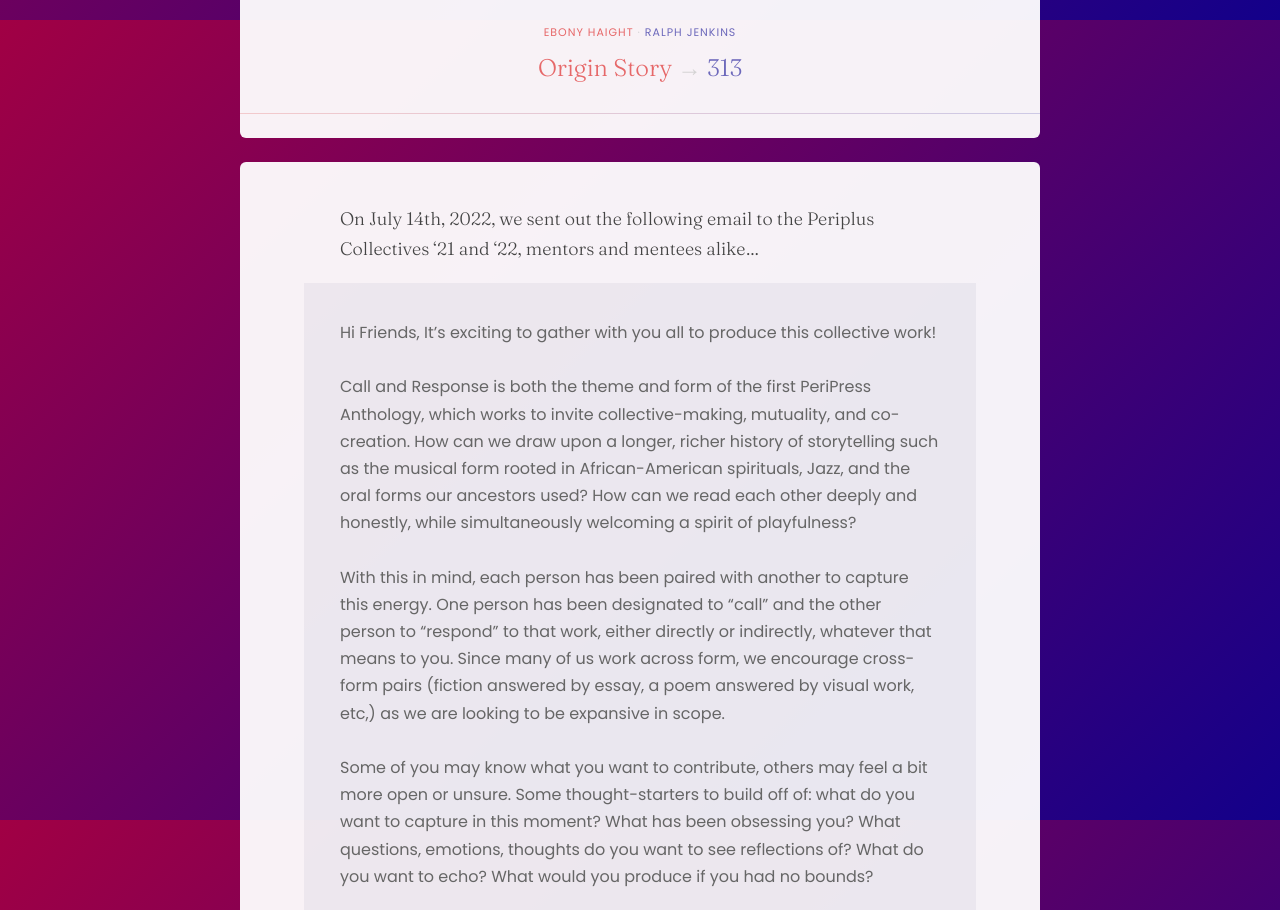
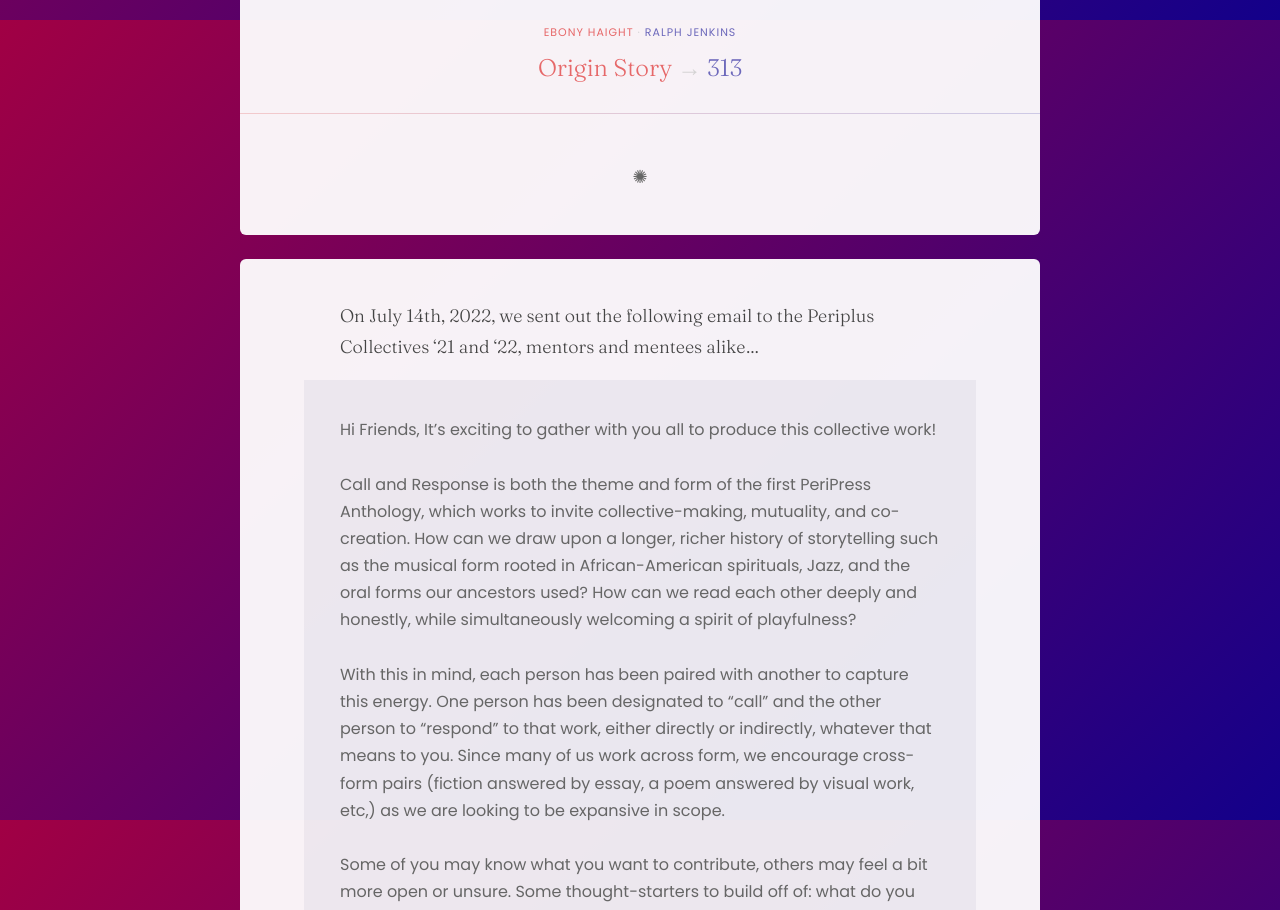
Before and after one commit to peripress/callandresponse, an Astro site: page / in a window 1280 px wide. Shown: the part 3180-4090 px from the top of the page. Built offline with nearby package versions, Linux system fonts and the light colour scheme; Astro itself is replaced by a stand-in of ours.

Commit message:
more tweaks

```diff
--- a/src/pages/index.astro
+++ b/src/pages/index.astro
@@ -32,6 +32,8 @@ const posts = (await Astro.glob('./callandresponse/*.{md,mdx}')).sort(
 						</div>
 					</a>
 				))}
+
+				<p class="centeralign lightText"><br />✺</p>
 
 			</section>
 
--- a/src/styles/global.css
+++ b/src/styles/global.css
@@ -187,7 +187,7 @@ span.response {
 }
 
 .centeralign {
-	text-align: right;
+	text-align: center;
 }
 
 .singlespace p {
@@ -197,6 +197,10 @@ span.response {
 
 .smallPoem {
 	font-size: 14px;
+}
+
+.lightText {
+	color: var(--color-text-med);
 }
 
 
```
